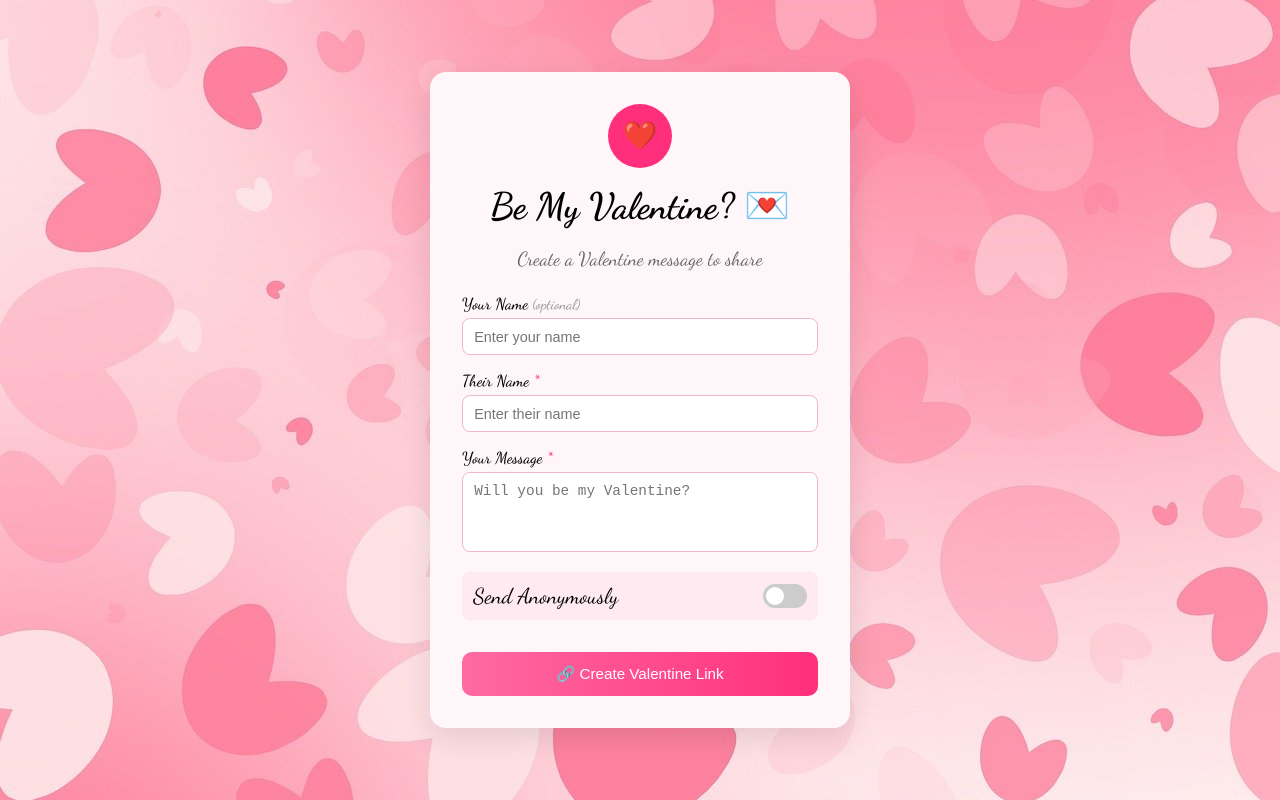
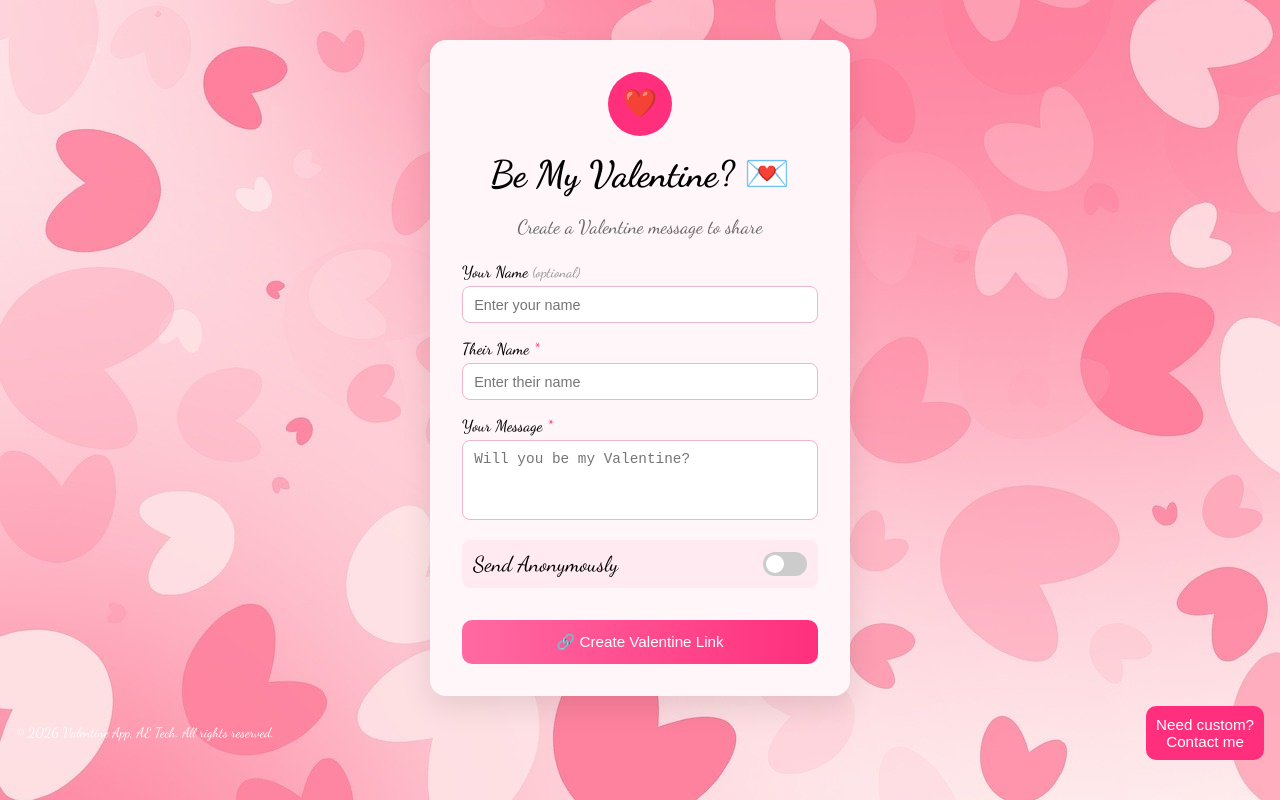
Before and after one commit to eniola256/valantine-frontend, a React (Vite) app: page / in a window 1280 px wide. Built offline with nearby package versions, Linux system fonts and the light colour scheme.

Commit message:
added custom

```diff
--- a/src/Home.css
+++ b/src/Home.css
@@ -5,6 +5,7 @@
   align-items: center;
   justify-content: center;
   padding: 1rem;
+  flex-direction: column;
 }
 
 /* Card */
@@ -155,6 +156,32 @@ button:hover {
   transform: translateX(20px);
 }
 
+.footer {
+  text-align: center;
+  font-size: 0.85rem;
+  color: white;
+  display: flex;
+  width: 100%;
+  align-items: center;
+  justify-content: space-between;
+  margin-top: 10px;
+
+}
+
+.footer p {
+ padding: 0;
+ margin: 0;
+}
+
+.footer-btn {
+background:#ff2f7d;
+padding:10px ;
+ margin: 0;
+}
+
+.footer-btn:hover {
+
+}
 
 @media (max-width: 480px) {
   .main {
--- a/src/Home.jsx
+++ b/src/Home.jsx
@@ -112,6 +112,17 @@ const navigate = useNavigate(); // <-- Must be inside the component
         {error && <p className="error">{error}</p>}
 
       </div>
+      <footer className="footer">
+        <p>© {new Date().getFullYear()} Valentine App, AE Tech. All rights reserved.</p>
+
+        <button
+            className="footer-btn"
+            onClick={() => window.open("https://wa.link/woj0hb")}
+        >
+            Need custom? <br /> Contact me
+        </button>
+        </footer>
+
     </div>
   );
 }
```
